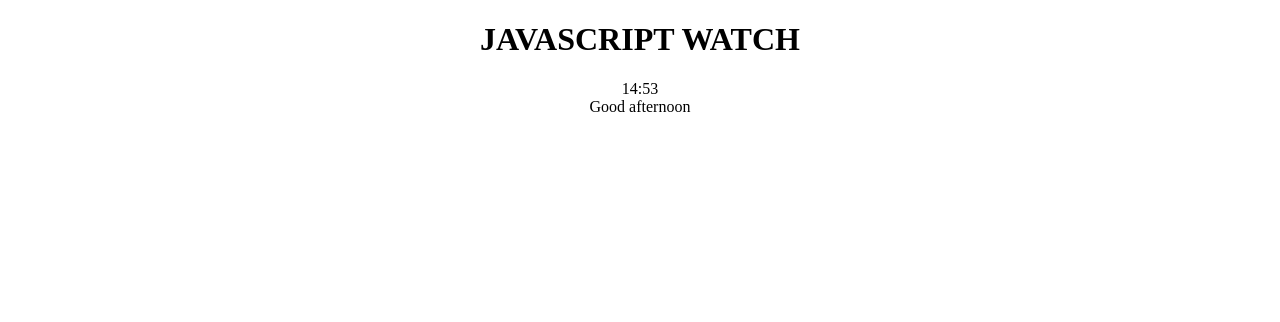
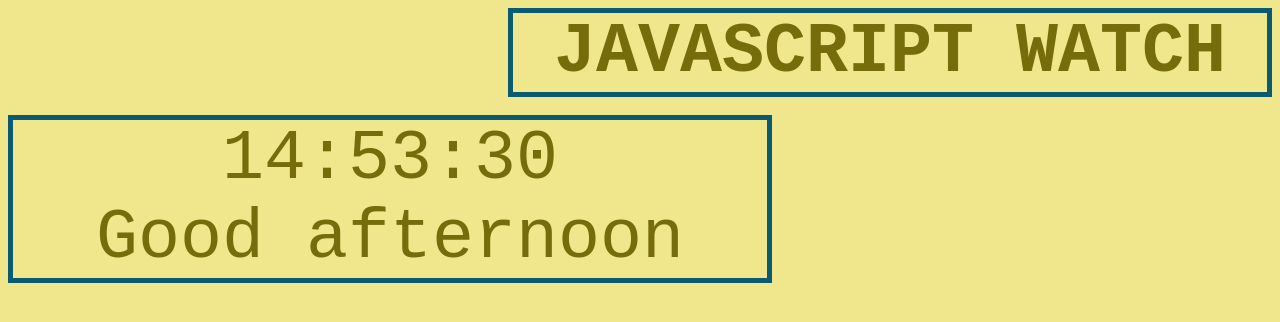
Before and after one commit to macluiggy/BEGGINER-PROJECTS, a plain HTML site: page WATCH/watch.html in a window 1280 px wide. Drawn offline with Linux system fonts and the light colour scheme.

Commit message:
javascript watch project finished

```diff
--- a/WATCH/css/style.css
+++ b/WATCH/css/style.css
@@ -1,3 +1,33 @@
 h1, #watch-container {
     text-align: center;
+    font-family: monospace;
+    font-size: 70px;
+    border: solid 5px rgb(10, 90, 114);
+    margin: auto;
+    -webkit-box-sizing: :border-box;
+    -moz-box-sizing: border-box;
+    box-sizing: border-box;
 }
+
+h1 {
+    margin-left: 500px;
+}
+
+#watch-container {
+    margin-right: 500px;
+}
+
+.morning {
+    background-color: aquamarine;
+    color: rgb(10, 90, 114);
+}
+
+.afternoon {
+    background-color: khaki;
+    color: rgb(119, 108, 11);
+}
+
+.evening {
+    background-color: rgb(87, 89, 199);
+    color: rgb(44, 45, 102);
+}
--- a/WATCH/js/script.js
+++ b/WATCH/js/script.js
@@ -1,12 +1,13 @@
+(function () {
     var container = document.getElementById('watch-container');
-var today = new Date();
-var hours = today.getHours();
-var mins = today.getMinutes();
-var secs = today.getSeconds()
     var greeting;
     var msg = document.createElement('div');
-
-
+    var body = document.body;
+function updateTime() {
+    var date = new Date(),
+    hours = date.getHours(),
+    mins = date.getMinutes(),
+    secs = date.getSeconds()
 
     if (mins < 10) {
         mins = '0' + mins;
@@ -14,16 +15,25 @@ if (mins < 10) {
     if (hours < 10) {
         hours = '0' + hours;
     }
-
-
+    if (secs < 10) {
+        secs = '0' + secs;
+    }
 
     if (hours > 18 ) {
         greeting = 'Good evening';
-}else if (hours > 12) {
+        body.className = 'evening';
+    } else if (hours > 12) {
         greeting = 'Good afternoon';
+        body.className = 'afternoon';
     } else {
         greeting = 'Good morning';
+        body.className = 'morning';
     }
 
-msg.innerHTML = hours + ':' + mins + '<br>' + greeting
+    msg.innerHTML = hours + ':' + mins + ':' + secs + '<br>' + greeting
     container.appendChild(msg)
+}
+updateTime()
+var intervalo = setInterval(updateTime, 1000);
+
+}());
--- a/WATCH/watch.html
+++ b/WATCH/watch.html
@@ -8,7 +8,7 @@
     <title>Javascript Watch</title>
 </head>
 <body>
-    <H1>JAVASCRIPT WATCH</H1>
+    <H1>JAVASCRIPT WATCH</H1><br>
     <div id="watch-container">
 
     </div>
```
Also changed, not shown: WATCH/watch.txt (deleted). Lines whose indentation alone changed are shown as unchanged.
